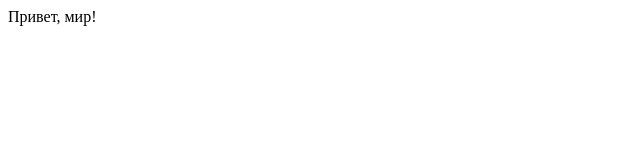
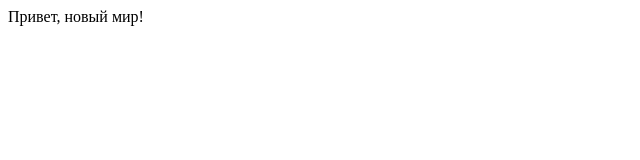
Before and after one commit to osboris/my-project, a plain HTML site: page index.html in a window 1280 px wide. Shown: the full height of the page, 0-640 px from the left. Drawn offline with Linux system fonts and the light colour scheme.

Commit message:
внес правки

```diff
--- a/index.html
+++ b/index.html
@@ -7,6 +7,6 @@
     <title>Document</title>
 </head>
 <body>
-Привет, мир!
+Привет, новый мир!
 </body>
 </html>
```
